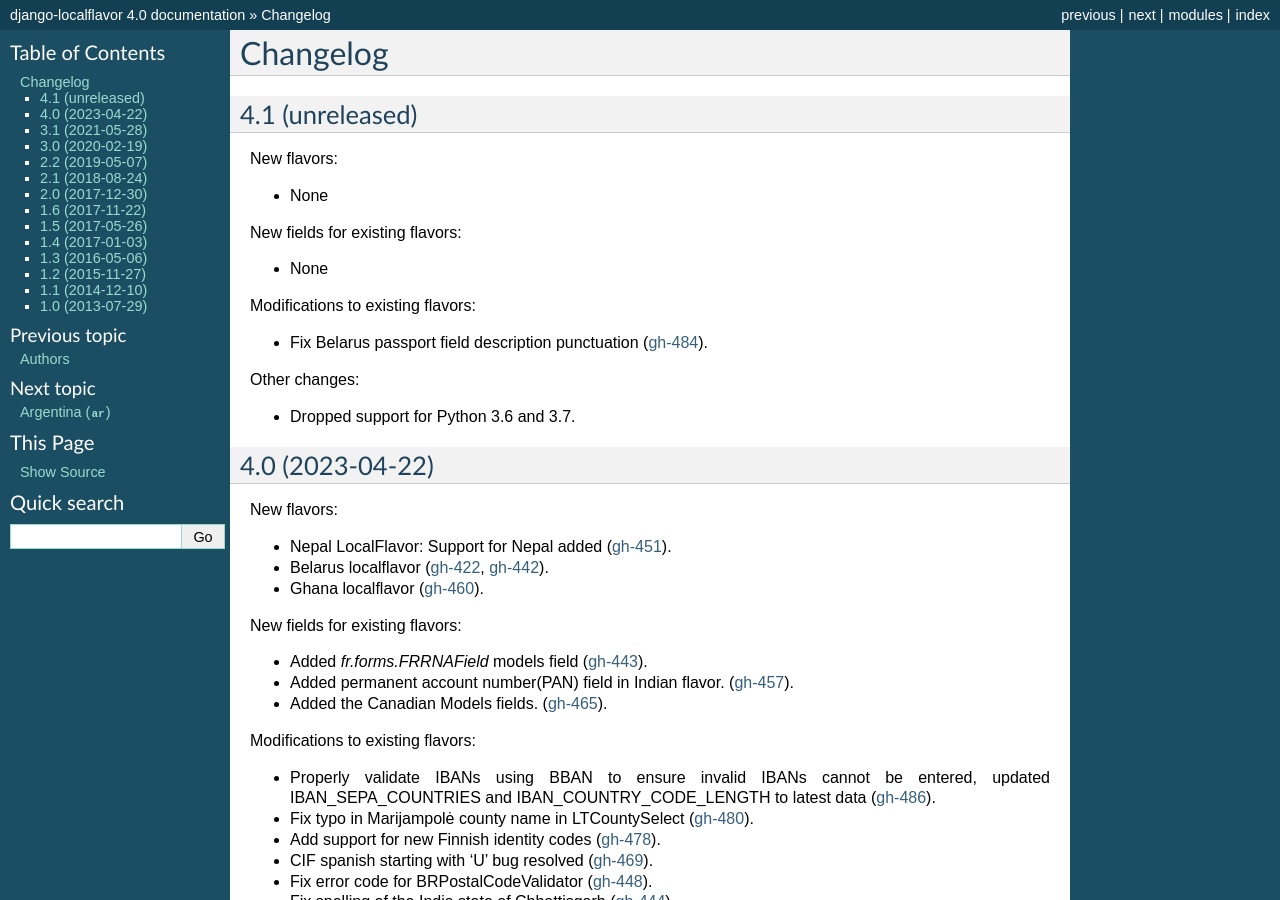
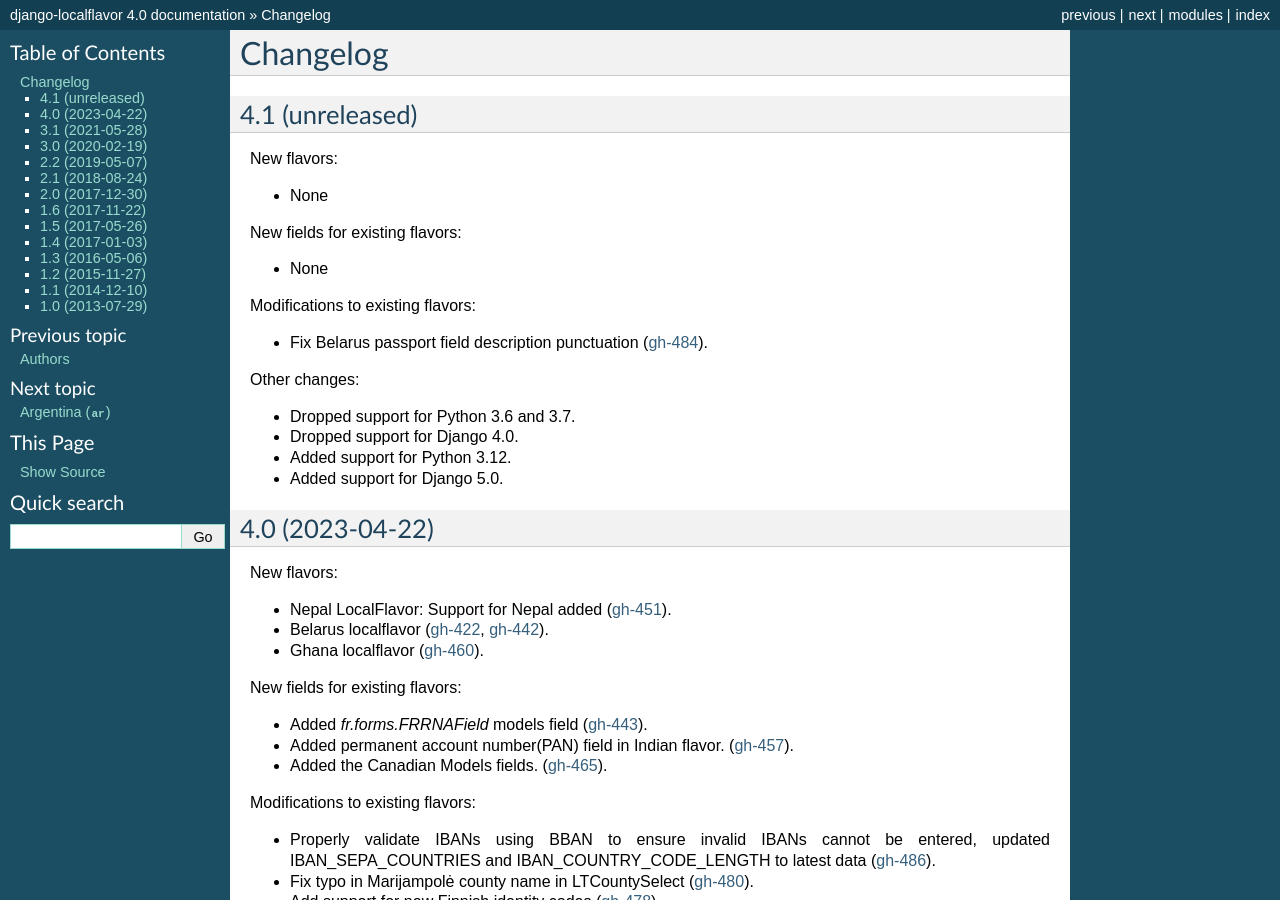
Before and after one commit to django/django-localflavor, a Sphinx documentation site: the page built from docs/changelog.rst, in a window 1280 px wide and 900 px high. Built offline with Sphinx 7.4.7, drawn with Linux system fonts in a browser that asks for light colours.

Commit message:
Fix # 502 -- Update Python and Django versions

```diff
--- a/docs/authors.rst
+++ b/docs/authors.rst
@@ -98,6 +98,7 @@ Authors
 * Nishit Shah
 * Olivier Sels
 * Olle Vidner
+* Paolo Melchiorre
 * Paul Cunnane
 * Paul Donohue
 * Paulo Poiati
--- a/docs/changelog.rst
+++ b/docs/changelog.rst
@@ -20,6 +20,9 @@ Modifications to existing flavors:
 Other changes:
 
 - Dropped support for Python 3.6 and 3.7.
+- Dropped support for Django 4.0.
+- Added support for Python 3.12.
+- Added support for Django 5.0.
 
 
 4.0   (2023-04-22)
--- a/setup.py
+++ b/setup.py
@@ -127,9 +127,9 @@ setup(
         'Environment :: Web Environment',
         'Framework :: Django',
         'Framework :: Django :: 3.2',
-        'Framework :: Django :: 4.0',
         'Framework :: Django :: 4.1',
         'Framework :: Django :: 4.2',
+        'Framework :: Django :: 5.0',
         'Intended Audience :: Developers',
         'License :: OSI Approved :: BSD License',
         'Operating System :: OS Independent',
@@ -139,6 +139,7 @@ setup(
         'Programming Language :: Python :: 3.9',
         'Programming Language :: Python :: 3.10',
         'Programming Language :: Python :: 3.11',
+        'Programming Language :: Python :: 3.12',
         'Topic :: Internet :: WWW/HTTP',
     ],
     zip_safe=False,
```
Also changed, not shown: 3 other files.
